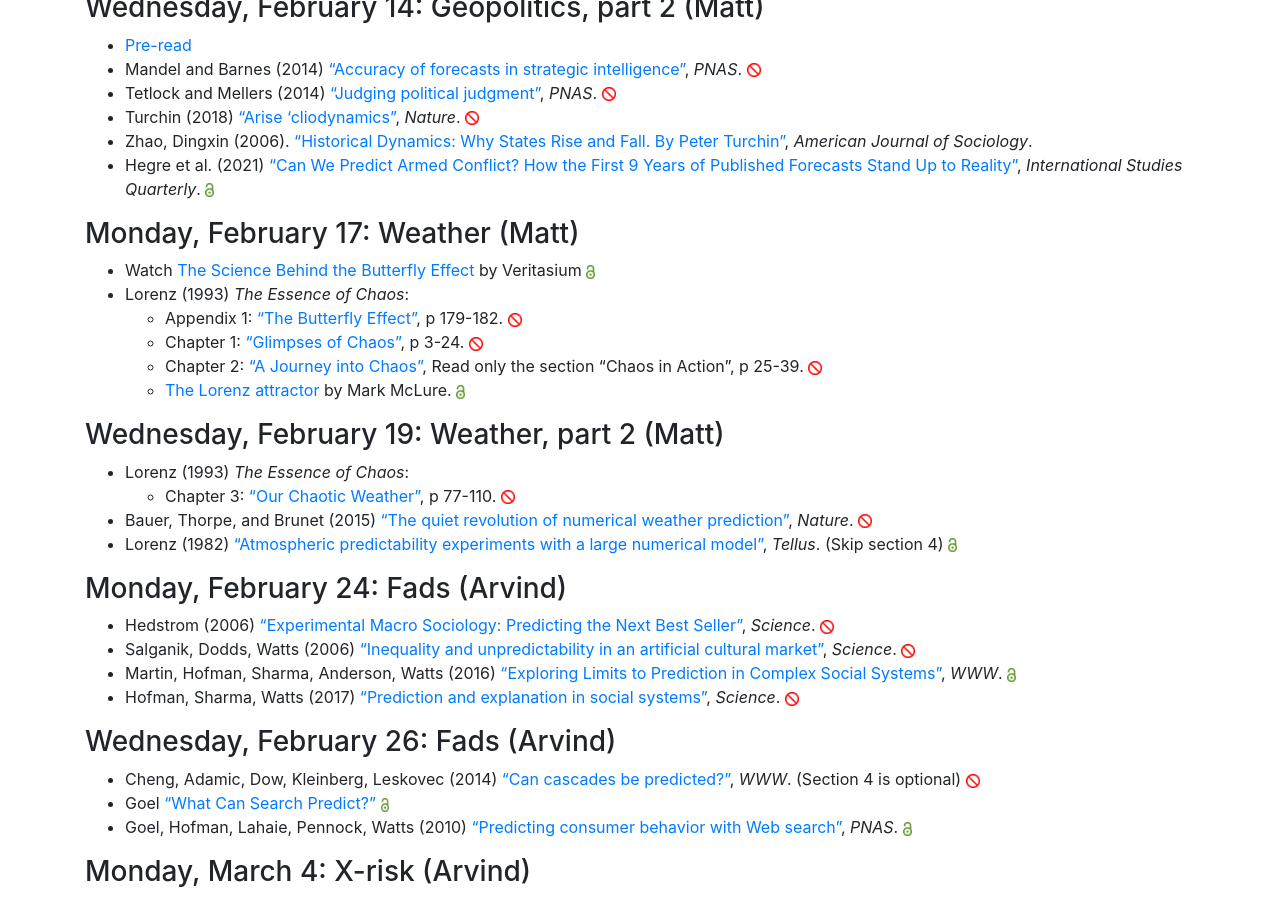
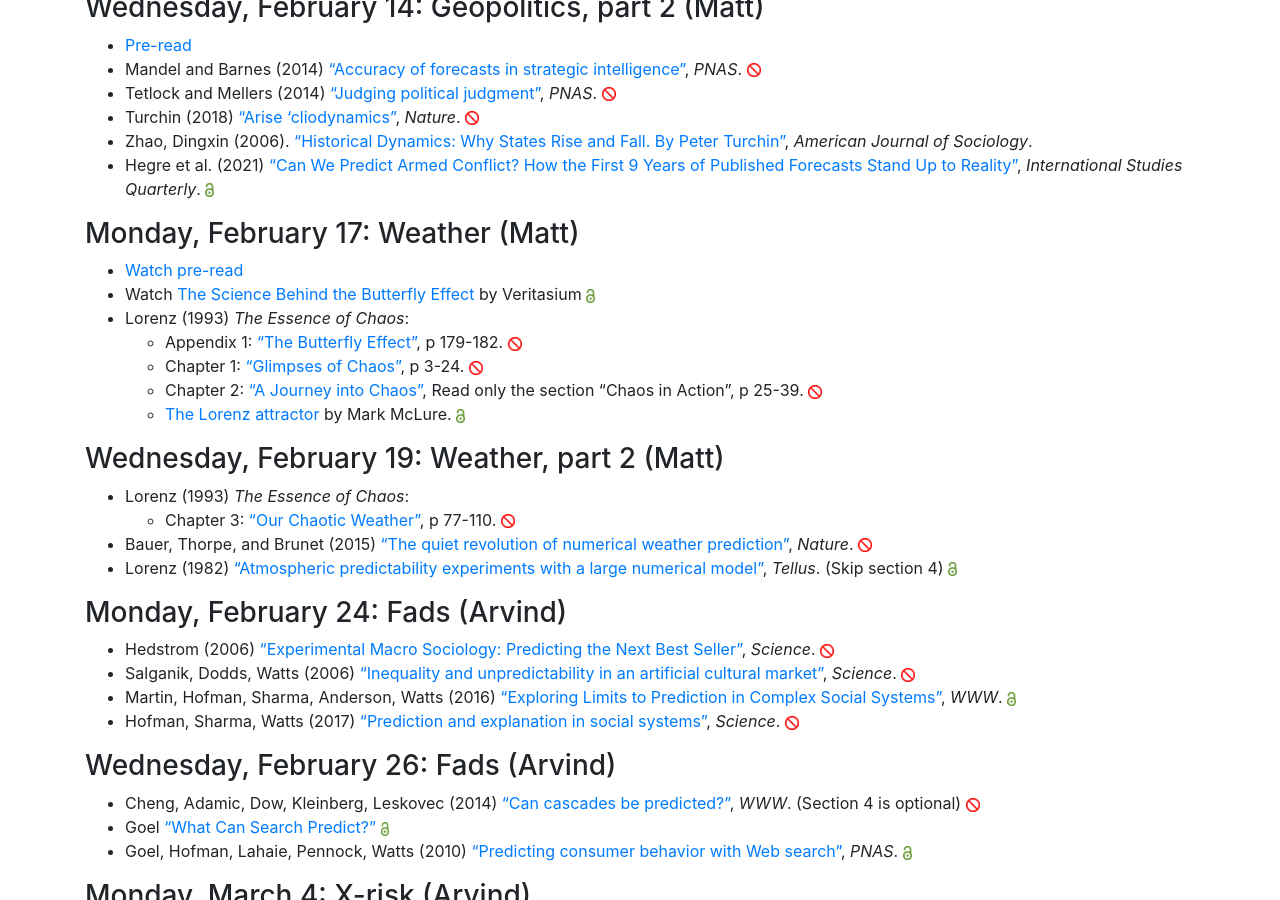
Before and after one commit to msalganik/soc555-cos598J_s2024, a Jekyll site: the page built from readings.md, in a window 1280 px wide and 900 px high, scrolled down 1137 px. Built offline with Jekyll 4.4.1, drawn with Linux system fonts in a browser that asks for light colours; comment, search, counter and statistics services are not loaded.

Commit message:
adding pre-read

```diff
--- a/readings.md
+++ b/readings.md
@@ -62,6 +62,7 @@ No required reading before class.
 
 ### Monday, February 17: Weather (Matt)
 
+- [Watch pre-read](https://www.youtube.com/watch?v=7fa4j2bfrxU)
 - Watch [The Science Behind the Butterfly Effect](https://www.youtube.com/watch?v=fDek6cYijxI) by Veritasium <img src="https://msalganik.github.io/soc555-cos598J_s2024/images/open.png" style="display: inline; height: 14px;" />
 - Lorenz (1993) _The Essence of Chaos_:
   - Appendix 1: ["The Butterfly Effect"](https://doi-org.ezproxy.princeton.edu/10.1201/9781482288988), p 179-182. <img src="https://msalganik.github.io/soc555-cos598J_s2024/images/closed.png" style="display: inline; height: 14px;" />
```
